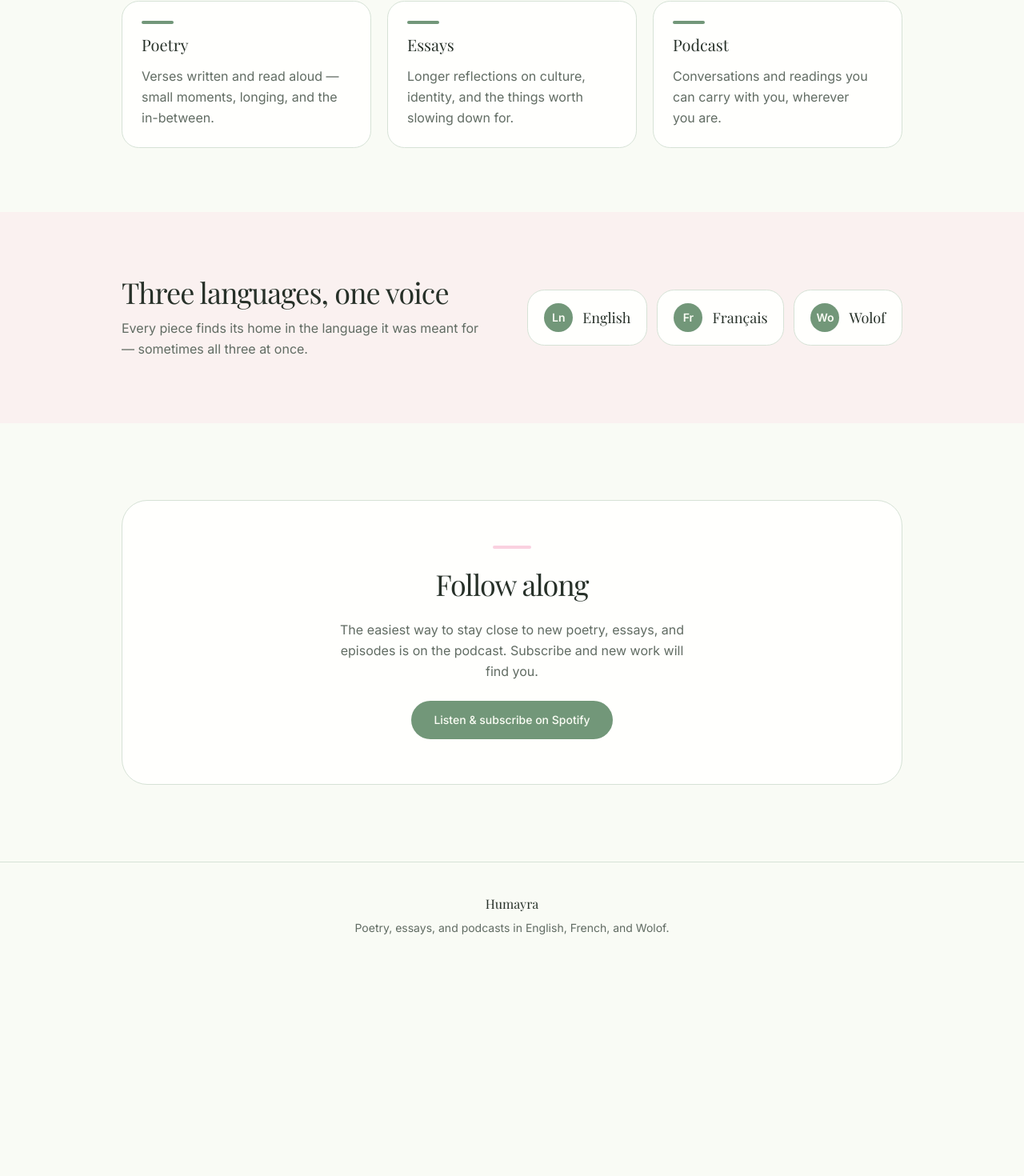
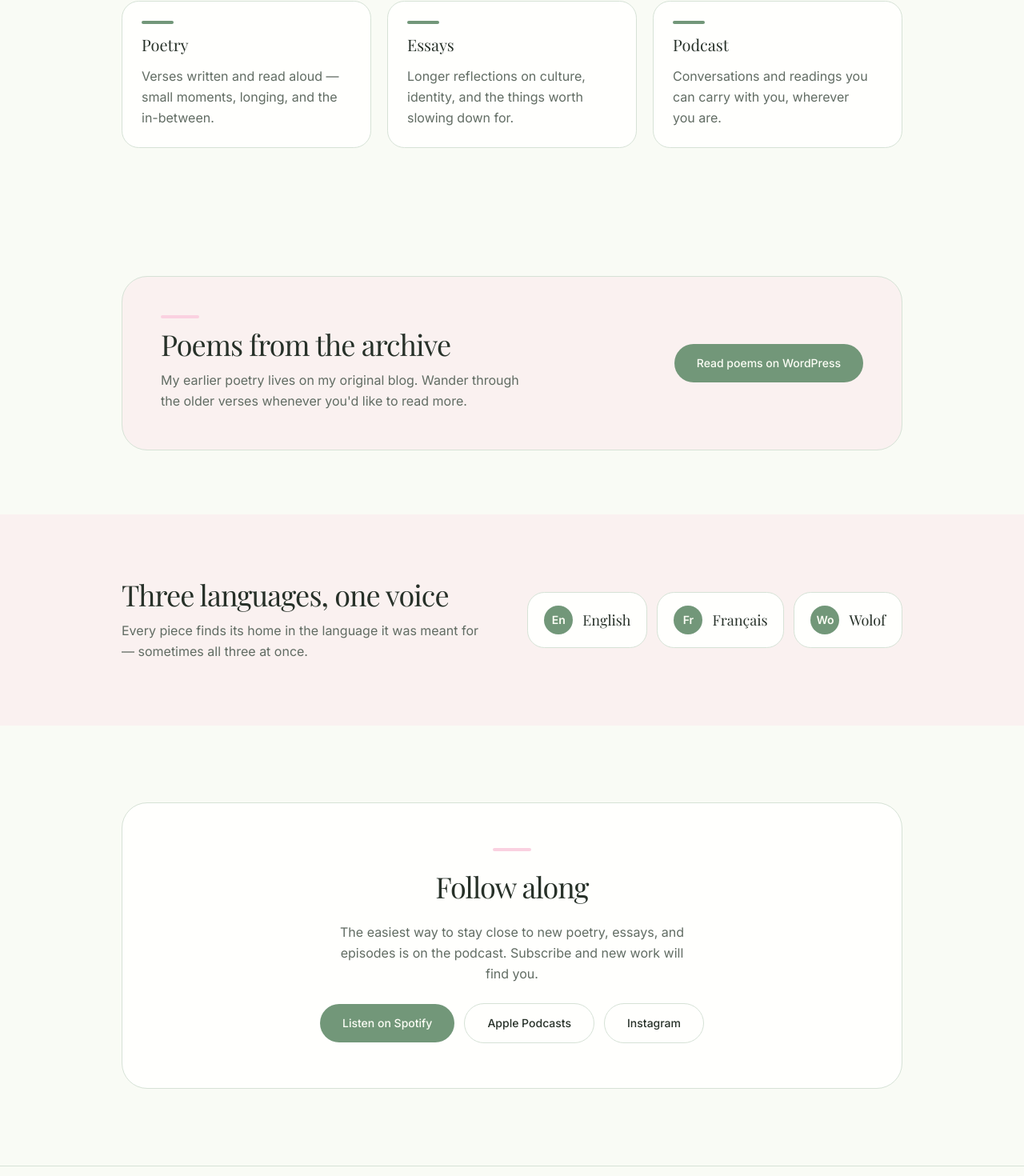
Before and after one commit to chabidiaw/Humayra-Blog, a Next.js app: page / in a window 1280 px wide. Shown: the part 696-2166 px from the top of the page at 80% size. Before the commit the page ends 1906 px from the top, so only its background shows below. Built offline with nearby package versions, Linux system fonts and the light colour scheme; a web font is replaced by a local one.

Commit message:
feat: add PoemsArchive component and update Follow component links
V0-Chat-Id: qDg2U09NByY

```diff
--- a/app/page.tsx
+++ b/app/page.tsx
@@ -1,5 +1,6 @@
 import { SiteHero } from "@/components/site-hero"
 import { WhatIShare } from "@/components/what-i-share"
+import { PoemsArchive } from "@/components/poems-archive"
 import { Languages } from "@/components/languages"
 import { Follow } from "@/components/follow"
 
@@ -8,6 +9,7 @@ export default function Page() {
     <main className="min-h-screen bg-background text-foreground">
       <SiteHero />
       <WhatIShare />
+      <PoemsArchive />
       <Languages />
       <Follow />
       <footer className="border-t border-border">
--- a/components/follow.tsx
+++ b/components/follow.tsx
@@ -10,14 +10,32 @@ export function Follow() {
           The easiest way to stay close to new poetry, essays, and episodes is
           on the podcast. Subscribe and new work will find you.
         </p>
+        <div className="flex flex-wrap items-center justify-center gap-3">
           <a
             href="https://open.spotify.com/show/7onSTjI2KVPGN4IG2LFPHp?si=91378350d31a41b3"
             target="_blank"
             rel="noopener noreferrer"
             className="inline-flex items-center gap-2 rounded-full bg-primary px-7 py-3.5 text-sm font-medium text-primary-foreground transition-opacity hover:opacity-90"
           >
-          Listen & subscribe on Spotify
+            Listen on Spotify
           </a>
+          <a
+            href="https://podcasts.apple.com/us/podcast/waxma-by-abi/id1796649562"
+            target="_blank"
+            rel="noopener noreferrer"
+            className="inline-flex items-center gap-2 rounded-full border border-border px-7 py-3.5 text-sm font-medium text-foreground transition-colors hover:bg-muted"
+          >
+            Apple Podcasts
+          </a>
+          <a
+            href="https://instagram.com/wax_maa"
+            target="_blank"
+            rel="noopener noreferrer"
+            className="inline-flex items-center gap-2 rounded-full border border-border px-7 py-3.5 text-sm font-medium text-foreground transition-colors hover:bg-muted"
+          >
+            Instagram
+          </a>
+        </div>
       </div>
     </section>
   )
--- a/components/languages.tsx
+++ b/components/languages.tsx
@@ -1,5 +1,5 @@
 const languages = [
-  { name: "English", note: "Ln" },
+  { name: "English", note: "En" },
   { name: "Français", note: "Fr" },
   { name: "Wolof", note: "Wo" },
 ]
--- /dev/null
+++ b/components/poems-archive.tsx
@@ -0,0 +1,26 @@
+export function PoemsArchive() {
+  return (
+    <section className="mx-auto max-w-5xl px-6 py-16 md:py-20">
+      <div className="flex flex-col gap-6 rounded-[2rem] border border-border bg-secondary/40 px-6 py-12 md:flex-row md:items-center md:justify-between md:px-12">
+        <div className="flex max-w-md flex-col gap-3">
+          <div className="h-1 w-12 rounded-full bg-accent" aria-hidden="true" />
+          <h2 className="font-serif text-3xl tracking-tight md:text-4xl">
+            Poems from the archive
+          </h2>
+          <p className="text-pretty leading-relaxed text-muted-foreground">
+            My earlier poetry lives on my original blog. Wander through the
+            older verses whenever you&apos;d like to read more.
+          </p>
+        </div>
+        <a
+          href="https://humayra23.wordpress.com"
+          target="_blank"
+          rel="noopener noreferrer"
+          className="inline-flex w-fit items-center gap-2 rounded-full bg-primary px-7 py-3.5 text-sm font-medium text-primary-foreground transition-opacity hover:opacity-90"
+        >
+          Read poems on WordPress
+        </a>
+      </div>
+    </section>
+  )
+}
```
Lines whose indentation alone changed are shown as unchanged.
